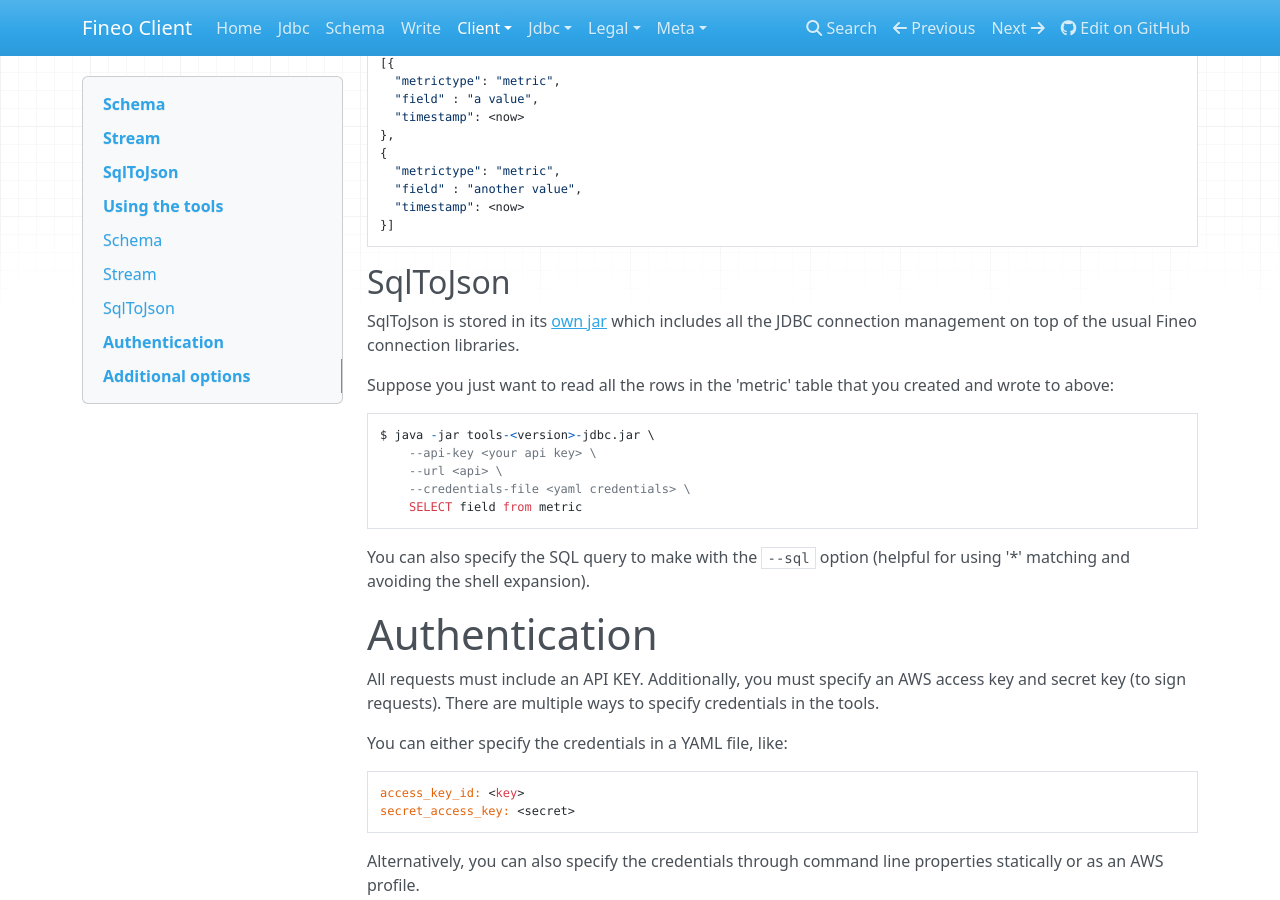
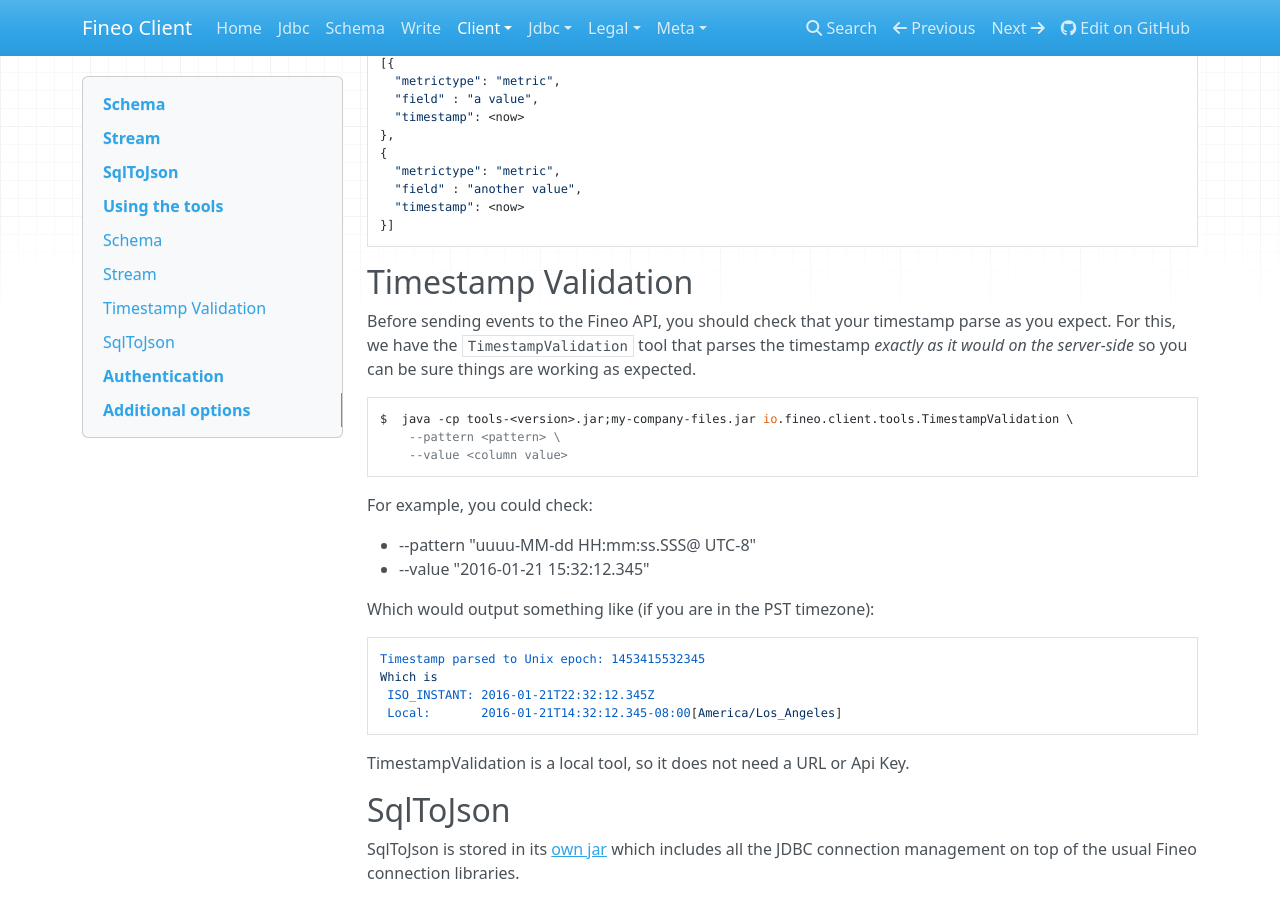
Before and after one commit to fineoio/fineo-client, an MkDocs documentation site: the page built from docs/client/tools.md, in a window 1280 px wide and 900 px high, scrolled down 2413 px. Built offline with MkDocs 1.6.1, drawn with Linux system fonts in a browser that asks for light colours; nearby versions of some CDN libraries.

Commit message:
Adding timestamp validtion tool doc

````diff
--- a/docs/client/tools.md
+++ b/docs/client/tools.md
@@ -139,6 +139,34 @@
 }]
 ```
 
+## Timestamp Validation
+
+Before sending events to the Fineo API, you should check that your timestamp parse as you expect.
+ For this, we have the `TimestampValidation` tool that parses the timestamp _exactly as it would
+ on the server-side_ so you can be sure things are working as expected.
+
+```
+$  java -cp tools-<version>.jar;my-company-files.jar io.fineo.client.tools.TimestampValidation \
+    --pattern <pattern> \
+    --value <column value>
+```
+
+For example, you could check:
+
+ * --pattern "uuuu-MM-dd HH:mm:ss.SSS@ UTC-8"
+ * --value "2016-01-21 15:32:12.345"
+
+Which would output something like (if you are in the PST timezone):
+
+```
+Timestamp parsed to Unix epoch: 1453415532345
+Which is
+ ISO_INSTANT: 2016-01-21T22:32:12.345Z
+ Local:       2016-01-21T14:32:12.345-08:00[America/Los_Angeles]
+```
+
+TimestampValidation is a local tool, so it does not need a URL or Api Key.
+
 ## SqlToJson
 
 SqlToJson is stored in its [own jar] which includes all the JDBC connection management on top of
````
